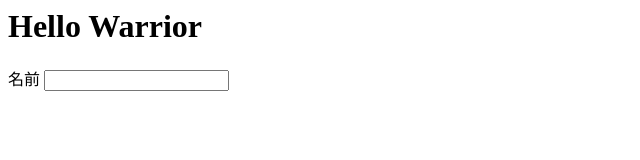
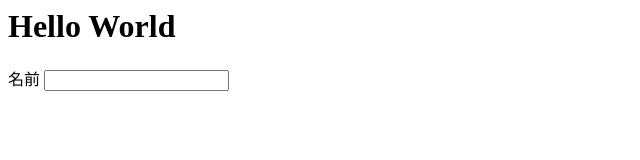
Before and after one commit to warrior-tech/benkyo-kai-20171125, a plain HTML site: page index.html in a window 1280 px wide. Shown: the full height of the page, 0-640 px from the left. Drawn offline with Linux system fonts and the light colour scheme.

Commit message:
Revert to Hello World

```diff
--- a/index.html
+++ b/index.html
@@ -1,4 +1,4 @@
-<h1>Hello Warrior</h1>
+<h1>Hello World</h1>
 
 <label for="">名前</label>
 <input type="text">
```
